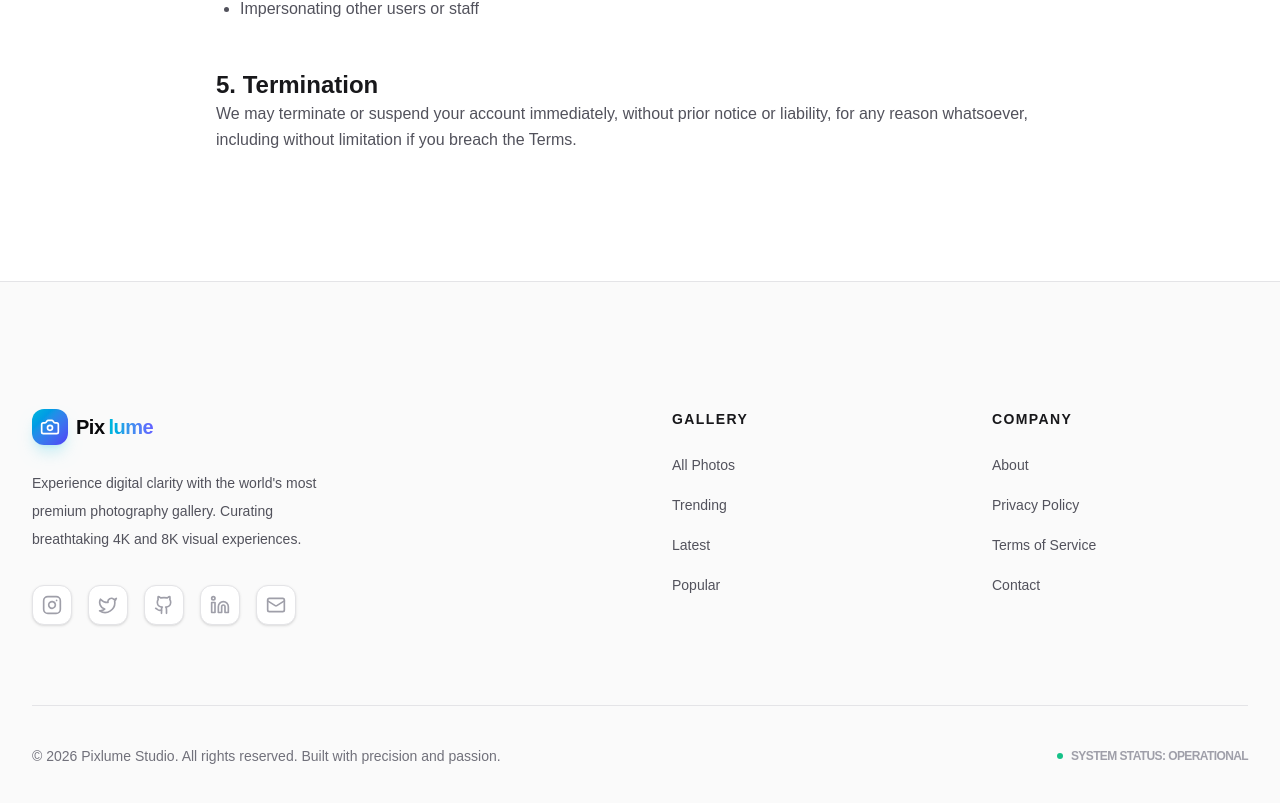
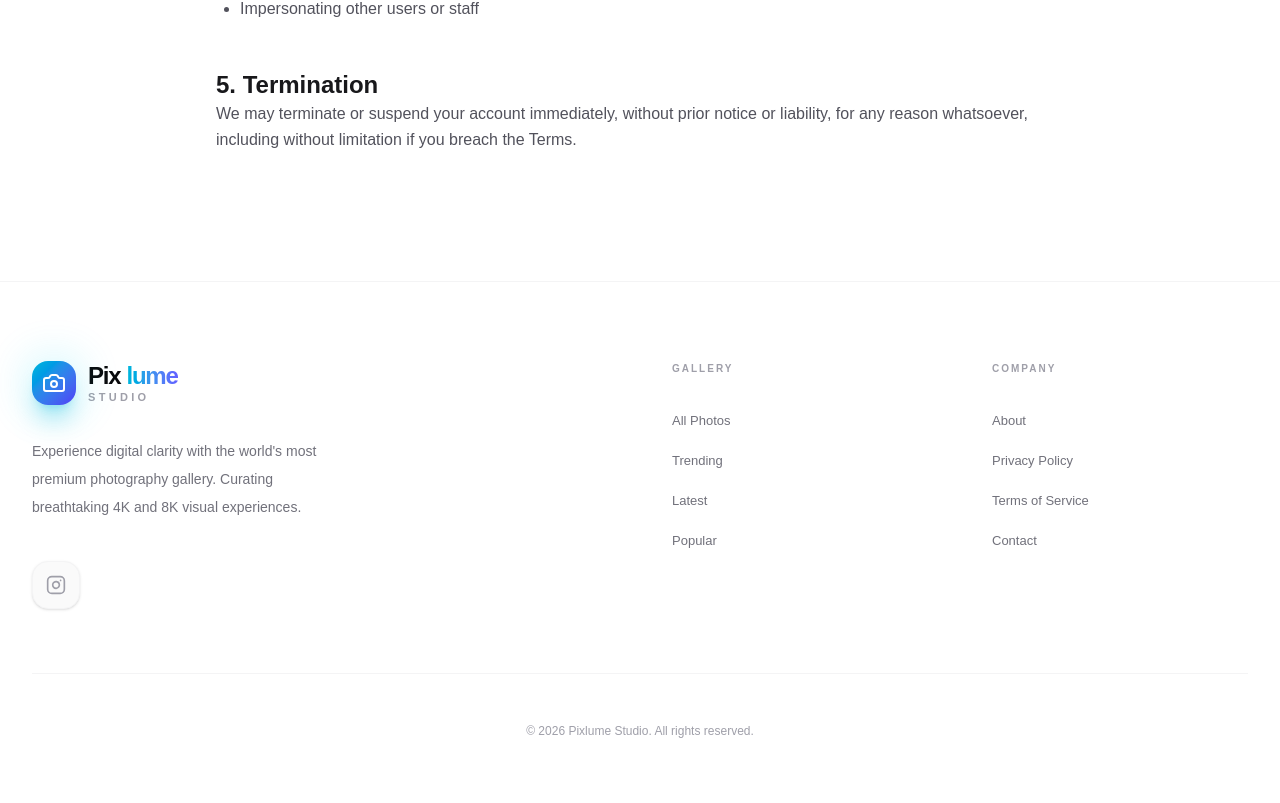
Before and after one commit to AdwaitaNarayan/Pixlume-ui, a Next.js app: page /terms in a window 1280 px wide. Shown: the part 949-1752 px from the top of the page. Built offline with nearby package versions, Linux system fonts and the light colour scheme.

Commit message:
feat: implement admin API services and dashboard upload interface

```diff
--- a/components/Footer.tsx
+++ b/components/Footer.tsx
@@ -1,7 +1,6 @@
-"use client";
-
 import Link from "next/link";
-import { Camera, Instagram, Twitter, Github, Linkedin, Mail } from "lucide-react";
+import { Camera, Instagram } from "lucide-react";
+import { motion } from "framer-motion";
 
 const footerLinks = [
   {
@@ -26,55 +25,59 @@ const footerLinks = [
 
 export default function Footer() {
   return (
-    <footer className="relative bg-zinc-50 py-24 dark:bg-zinc-950 sm:py-32 transition-colors duration-300">
-      <div className="absolute top-0 left-0 right-0 h-px bg-zinc-200 dark:bg-zinc-800" />
-      <div className="mx-auto max-w-7xl px-6 lg:px-8">
+    <footer className="relative bg-white py-16 dark:bg-zinc-950 sm:py-20 transition-colors duration-300">
+      <div className="absolute top-0 left-0 right-0 h-px bg-zinc-100 dark:bg-zinc-900" />
+      <div className="mx-auto max-w-[1600px] px-4 md:px-8">
         <div className="grid grid-cols-1 gap-x-16 gap-y-16 lg:grid-cols-12">
           {/* Logo & Info Section */}
           <div className="lg:col-span-6">
-            <Link href="/" className="flex items-center space-x-2 group">
-              <div className="relative z-10 p-2 bg-gradient-to-br from-cyan-500 to-indigo-600 rounded-xl shadow-lg shadow-cyan-500/20">
-                <Camera className="w-5 h-5 text-white" />
+            <Link href="/" className="flex items-center space-x-3 group">
+              <div className="relative">
+                <motion.div
+                  whileHover={{ rotate: -10, scale: 1.1 }}
+                  className="relative z-10 p-2.5 bg-gradient-to-br from-cyan-500 to-indigo-600 rounded-2xl shadow-xl shadow-cyan-500/30"
+                >
+                  <Camera className="w-6 h-6 text-white" />
+                </motion.div>
+                <div className="absolute inset-0 bg-cyan-400 blur-xl opacity-30 group-hover:opacity-50 transition-opacity rounded-full shadow-cyan-500/50" />
               </div>
-              <span className="text-xl font-black tracking-tight flex items-center gap-1">
+
+              <div className="flex flex-col">
+                <span className="text-2xl font-black tracking-tighter flex items-center gap-1.5 leading-none">
                   <span className="text-zinc-950 dark:text-white transition-colors">Pix</span>
                   <span className="text-transparent bg-clip-text bg-gradient-to-r from-cyan-500 to-indigo-500">lume</span>
                 </span>
+                <span className="text-[11px] uppercase tracking-[0.3em] font-black text-zinc-400 dark:text-zinc-500 mt-1 leading-none">
+                  Studio
+                </span>
+              </div>
             </Link>
-            <p className="mt-6 text-sm leading-7 text-zinc-600 dark:text-zinc-400 max-w-xs">
+
+            <p className="mt-8 text-sm leading-7 text-zinc-500 dark:text-zinc-400 max-w-xs">
               Experience digital clarity with the world's most premium photography gallery. Curating breathtaking 4K and 8K visual experiences.
             </p>
-            <div className="mt-8 flex gap-4">
-              {[
-                { Icon: Instagram, href: "https://www.instagram.com/picgallery62/" },
-                { Icon: Twitter, href: "#" },
-                { Icon: Github, href: "#" },
-                { Icon: Linkedin, href: "#" },
-                { Icon: Mail, href: "mailto:hello@pixlume.com" },
-              ].map((social, idx) => (
+            <div className="mt-10">
               <a
-                  key={idx}
-                  href={social.href}
-                  target={social.href.startsWith("http") ? "_blank" : undefined}
-                  rel={social.href.startsWith("http") ? "noopener noreferrer" : undefined}
-                  className="flex h-10 w-10 items-center justify-center rounded-xl bg-white dark:bg-zinc-900 border border-zinc-200 dark:border-zinc-800 text-zinc-400 hover:text-cyan-500 dark:text-zinc-500 dark:hover:text-cyan-400 transition-colors shadow-sm"
+                href="https://www.instagram.com/picgallery62/"
+                target="_blank"
+                rel="noopener noreferrer"
+                className="inline-flex h-12 w-12 items-center justify-center rounded-2xl bg-zinc-50 dark:bg-zinc-900 border border-zinc-100 dark:border-zinc-800 text-zinc-400 hover:text-zinc-900 dark:hover:text-white transition-colors shadow-sm group"
               >
-                  <social.Icon className="h-5 w-5" />
+                <Instagram className="h-5 w-5 transition-transform group-hover:scale-110" />
               </a>
-              ))}
             </div>
           </div>
 
           {/* Links Sections */}
           {footerLinks.map((section) => (
             <div key={section.title} className="lg:col-span-3">
-              <h3 className="text-sm font-bold uppercase tracking-widest text-zinc-900 dark:text-white">
+              <h3 className="text-[10px] font-bold uppercase tracking-[0.2em] text-zinc-400">
                 {section.title}
               </h3>
-              <ul className="mt-6 space-y-4">
+              <ul className="mt-8 space-y-4">
                 {section.links.map((link) => (
                   <li key={link.name}>
-                    <a href={link.href} className="text-sm text-zinc-600 hover:text-cyan-600 dark:text-zinc-400 dark:hover:text-cyan-400 transition-colors">
+                    <a href={link.href} className="text-[13px] font-medium text-zinc-500 hover:text-zinc-900 dark:hover:text-white transition-colors">
                       {link.name}
                     </a>
                   </li>
@@ -85,14 +88,10 @@ export default function Footer() {
         </div>
 
         {/* Copyright Section */}
-        <div className="mt-20 flex flex-col items-center justify-between gap-8 border-t border-zinc-200 dark:border-zinc-800 pt-10 sm:flex-row">
-          <p className="text-sm text-zinc-500 dark:text-zinc-600">
-            © {new Date().getFullYear()} Pixlume Studio. All rights reserved. Built with precision and passion.
+        <div className="mt-16 border-t border-zinc-100 dark:border-zinc-900 pt-12 text-center">
+          <p className="text-[12px] font-medium text-zinc-400 dark:text-zinc-600">
+            © {new Date().getFullYear()} Pixlume Studio. All rights reserved.
           </p>
-          <div className="flex items-center gap-2 text-xs font-semibold uppercase tracking-tighter text-zinc-400 dark:text-zinc-600">
-            <div className="h-1.5 w-1.5 rounded-full bg-emerald-500 animate-pulse" />
-            System Status: Operational
-          </div>
         </div>
       </div>
     </footer>
--- a/components/Gallery.tsx
+++ b/components/Gallery.tsx
@@ -26,6 +26,7 @@ export default function Gallery({ initialSearch = "" }: GalleryProps) {
   const [resolution, setResolution] = useState("");
   const [dateRange, setDateRange] = useState("");
   const [category, setCategory] = useState("");
+  const [deviceType, setDeviceType] = useState("");
   const [showFilters, setShowFilters] = useState(false);
   const [availableCategories, setAvailableCategories] = useState<string[]>([]);
 
@@ -43,6 +44,7 @@ export default function Gallery({ initialSearch = "" }: GalleryProps) {
     res: string = resolution,
     date: string = dateRange,
     cat: string = category,
+    device: string = deviceType,
     pageToLoad: number = 1,
     isFetchMore: boolean = false
   ) => {
@@ -54,8 +56,8 @@ export default function Gallery({ initialSearch = "" }: GalleryProps) {
       }
       setError(null);
 
-      const data = query || res || date || cat
-        ? await searchPhotos(query, pageToLoad, 20, { resolution: res, date, category: cat })
+      const data = query || res || date || cat || device
+        ? await searchPhotos(query, pageToLoad, 20, { resolution: res, date, category: cat, device_type: device })
         : await getPhotos(pageToLoad, 20);
 
       if (isFetchMore) {
@@ -92,7 +94,7 @@ export default function Gallery({ initialSearch = "" }: GalleryProps) {
       const customEvent = e as CustomEvent;
       if (customEvent.detail !== undefined) {
         setSearchTag(customEvent.detail);
-        loadPhotos(customEvent.detail, resolution, dateRange, category, 1, false);
+        loadPhotos(customEvent.detail, resolution, dateRange, category, deviceType, 1, false);
       }
     };
     window.addEventListener("hero-search", handleHeroSearch);
@@ -137,7 +139,7 @@ export default function Gallery({ initialSearch = "" }: GalleryProps) {
       (entries) => {
         const target = entries[0];
         if (target.isIntersecting && hasMore && !loading && !loadingMore) {
-          loadPhotos(searchTag, resolution, dateRange, category, page + 1, true);
+          loadPhotos(searchTag, resolution, dateRange, category, deviceType, page + 1, true);
         }
       },
       { rootMargin: "400px" } // Load a bit earlier before user reaches the very bottom
@@ -146,18 +148,19 @@ export default function Gallery({ initialSearch = "" }: GalleryProps) {
     if (loadingObserverRef.current) observer.observe(loadingObserverRef.current);
 
     return () => observer.disconnect();
-  }, [hasMore, loading, loadingMore, page, searchTag, resolution, dateRange, category]);
+  }, [hasMore, loading, loadingMore, page, searchTag, resolution, dateRange, category, deviceType]);
 
   const handleSearch = (e: React.FormEvent) => {
     e.preventDefault();
     setShowSuggestions(false);
-    loadPhotos(searchTag, resolution, dateRange, category, 1, false);
+    loadPhotos(searchTag, resolution, dateRange, category, deviceType, 1, false);
   };
 
   const handleFilterChange = (type: string, value: string) => {
-    if (type === "resolution") { setResolution(value); loadPhotos(searchTag, value, dateRange, category, 1, false); }
-    if (type === "date") { setDateRange(value); loadPhotos(searchTag, resolution, value, category, 1, false); }
-    if (type === "category") { setCategory(value); loadPhotos(searchTag, resolution, dateRange, value, 1, false); }
+    if (type === "resolution") { setResolution(value); loadPhotos(searchTag, value, dateRange, category, deviceType, 1, false); }
+    if (type === "date") { setDateRange(value); loadPhotos(searchTag, resolution, value, category, deviceType, 1, false); }
+    if (type === "category") { setCategory(value); loadPhotos(searchTag, resolution, dateRange, value, deviceType, 1, false); }
+    if (type === "device") { setDeviceType(value); loadPhotos(searchTag, resolution, dateRange, category, value, 1, false); }
   };
 
   const clearSearch = () => {
@@ -165,7 +168,9 @@ export default function Gallery({ initialSearch = "" }: GalleryProps) {
     setResolution("");
     setDateRange("");
     setCategory("");
-    loadPhotos("", "", "", "", 1, false);
+    setDeviceType("");
+    setSuggestion(null);
+    loadPhotos("", "", "", "", "", 1, false);
   };
 
   const handlePhotoClick = (photo: Photo) => {
@@ -226,7 +231,7 @@ export default function Gallery({ initialSearch = "" }: GalleryProps) {
                         const tag = photo.categories && photo.categories.length > 0 ? photo.categories[0] : "";
                         setSearchTag(tag);
                         setShowSuggestions(false);
-                        loadPhotos(tag, resolution, dateRange, category, 1, false);
+                        loadPhotos(tag, resolution, dateRange, category, deviceType, 1, false);
                       }}
                       className="flex cursor-pointer items-center gap-3 px-4 py-2 hover:bg-zinc-50 dark:hover:bg-zinc-800/50"
                     >
@@ -283,7 +288,17 @@ export default function Gallery({ initialSearch = "" }: GalleryProps) {
               <option value="month">This Month</option>
             </select>
 
-            {(searchTag || resolution || category || dateRange) && (
+            <select
+              value={deviceType}
+              onChange={(e) => handleFilterChange("device", e.target.value)}
+              className="px-4 py-3 bg-zinc-50 dark:bg-zinc-900/50 border border-transparent rounded-lg text-xs font-medium outline-none cursor-pointer hover:bg-zinc-100 dark:hover:bg-zinc-800 transition-colors dark:text-zinc-300"
+            >
+              <option value="">Device</option>
+              <option value="desktop">PC / Laptop</option>
+              <option value="mobile">Phone</option>
+            </select>
+
+            {(searchTag || resolution || category || dateRange || deviceType) && (
               <button
                 onClick={clearSearch}
                 className="px-4 py-3 text-[10px] uppercase tracking-widest font-bold text-zinc-400 hover:text-zinc-900 dark:hover:text-white transition-colors"
@@ -331,7 +346,7 @@ export default function Gallery({ initialSearch = "" }: GalleryProps) {
               <button
                 onClick={() => {
                   setSearchTag(suggestion);
-                  loadPhotos(suggestion, resolution, dateRange, category, 1, false);
+                  loadPhotos(suggestion, resolution, dateRange, category, deviceType, 1, false);
                 }}
                 className="font-semibold text-cyan-600 hover:underline dark:text-cyan-400"
               >
--- a/services/adminApi.ts
+++ b/services/adminApi.ts
@@ -51,12 +51,13 @@ export async function getAdminMe(token: string) {
 // ── Photos ────────────────────────────────────────────────────────────────────
 export async function adminUploadPhoto(
   token: string,
-  payload: { categories: string; caption?: string; tags?: string; file: File }
+  payload: { categories: string; caption?: string; tags?: string; device_type?: string; file: File }
 ): Promise<Photo> {
   const form = new FormData();
   form.append('categories', payload.categories);
   if (payload.caption) form.append('caption', payload.caption);
   if (payload.tags) form.append('tags', payload.tags);
+  if (payload.device_type) form.append('device_type', payload.device_type);
   form.append('file', payload.file);
 
   const { data } = await axios.post<Photo>(`${BASE}/admin/upload`, form, {
--- a/services/api.ts
+++ b/services/api.ts
@@ -29,6 +29,7 @@ export interface Photo {
   image_4k_url: string | null;
   created_at: string; // ISO-8601
   downloads: number;
+  device_type: "desktop" | "mobile" | "both";
 }
 
 export interface PhotoListResponse {
@@ -97,6 +98,7 @@ export async function searchPhotos(
     date?: string;
     category?: string;
     collection?: string;
+    device_type?: string;
   }
 ): Promise<PhotoListResponse> {
   const { data } = await axiosClient.get<PhotoListResponse>('/photos/search', {
--- a/src/app/admin/dashboard/page.tsx
+++ b/src/app/admin/dashboard/page.tsx
@@ -31,6 +31,7 @@ function UploadPanel({ token, onSuccess }: { token: string; onSuccess: (p: Photo
   const [existingCategories, setExistingCategories] = useState<string[]>([]);
   const [caption, setCaption] = useState("");
   const [tags, setTags] = useState("");
+  const [deviceType, setDeviceType] = useState<"desktop" | "mobile" | "both">("desktop");
   const [files, setFiles] = useState<File[]>([]);
   const [previews, setPreviews] = useState<string[]>([]);
   const [uploading, setUploading] = useState(false);
@@ -58,6 +59,21 @@ function UploadPanel({ token, onSuccess }: { token: string; onSuccess: (p: Photo
     const valid = Array.from(newFiles).filter(f => f.type.startsWith("image/"));
     setFiles(prev => [...prev, ...valid]);
     setPreviews(prev => [...prev, ...valid.map(f => URL.createObjectURL(f))]);
+
+    // Auto-predict device type from the first valid file
+    if (valid.length > 0) {
+      const img = new (window as any).Image();
+      img.onload = () => {
+        if (img.height > img.width) {
+          setDeviceType("mobile");
+        } else if (img.width > img.height * 1.5) {
+          setDeviceType("desktop");
+        } else {
+          setDeviceType("both");
+        }
+      };
+      img.src = URL.createObjectURL(valid[0]);
+    }
   };
 
   const handleDrop = (e: React.DragEvent) => {
@@ -89,7 +105,13 @@ function UploadPanel({ token, onSuccess }: { token: string; onSuccess: (p: Photo
       let uploadedCount = 0;
       for (const file of files) {
         setUploadProgress(prev => ({ ...prev, current: uploadedCount + 1 }));
-        const photo = await adminUploadPhoto(token, { categories: categories.trim(), caption, tags, file });
+        const photo = await adminUploadPhoto(token, {
+          categories: categories.trim(),
+          caption,
+          tags,
+          device_type: deviceType,
+          file
+        });
         onSuccess(photo);
         uploadedCount++;
       }
@@ -200,6 +222,32 @@ function UploadPanel({ token, onSuccess }: { token: string; onSuccess: (p: Photo
             )}
           </div>
         ))}
+
+        {/* Device Type Selection */}
+        <div className="flex flex-col gap-2">
+          <label className="text-xs font-semibold uppercase tracking-widest text-zinc-500">Target Device</label>
+          <div className="flex gap-2 p-1 bg-zinc-50 dark:bg-zinc-950 rounded-2xl border border-zinc-200 dark:border-white/5 w-fit">
+            {[
+              { id: "desktop", label: "PC / Laptop", icon: <svg className="w-4 h-4" fill="none" viewBox="0 0 24 24" stroke="currentColor"><path strokeLinecap="round" strokeLinejoin="round" strokeWidth={2} d="M9.75 17L9 20l-1 1h8l-1-1-.75-3M3 13h18M5 17h14a2 2 0 002-2V5a2 2 0 00-2-2H5a2 2 0 00-2 2v10a2 2 0 002 2z"/></svg> },
+              { id: "mobile", label: "Phone", icon: <svg className="w-4 h-4" fill="none" viewBox="0 0 24 24" stroke="currentColor"><path strokeLinecap="round" strokeLinejoin="round" strokeWidth={2} d="M12 18h.01M8 21h8a2 2 0 002-2V5a2 2 0 00-2-2H8a2 2 0 00-2 2v14a2 2 0 002 2z"/></svg> },
+              { id: "both", label: "Both", icon: <svg className="w-4 h-4" fill="none" viewBox="0 0 24 24" stroke="currentColor"><path strokeLinecap="round" strokeLinejoin="round" strokeWidth={2} d="M8 7h12m0 0l-4-4m4 4l-4 4m0 6H4m0 0l4 4m-4-4l4-4"/></svg> },
+            ].map((type) => (
+              <button
+                key={type.id}
+                type="button"
+                onClick={() => setDeviceType(type.id as any)}
+                className={`flex items-center gap-2 px-4 py-2 rounded-xl text-xs font-bold transition-all ${
+                  deviceType === type.id
+                    ? "bg-white dark:bg-white/10 text-cyan-600 dark:text-cyan-400 shadow-sm border border-zinc-200 dark:border-white/10"
+                    : "text-zinc-400 hover:text-zinc-600 dark:hover:text-zinc-200"
+                }`}
+              >
+                {type.icon}
+                {type.label}
+              </button>
+            ))}
+          </div>
+        </div>
 
         <button
           type="submit"
```
Lines whose indentation alone changed are shown as unchanged.
